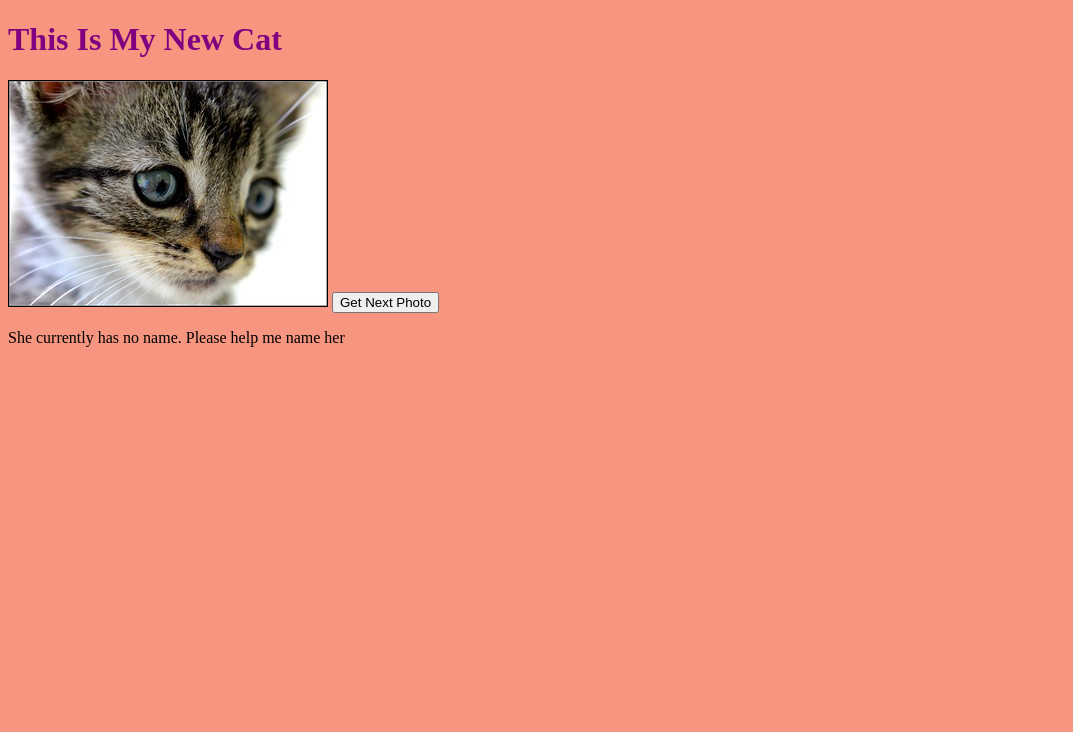
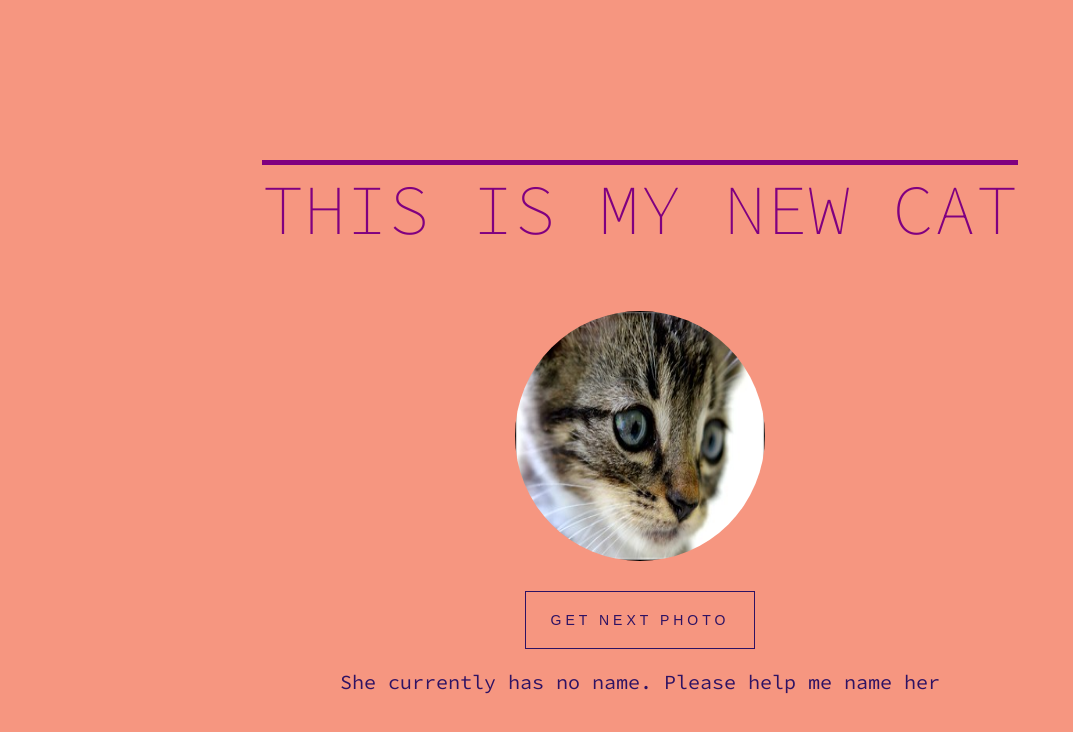
Before and after one commit to yarro-s/cat-one, a plain HTML site: page index.html in a window 1280 px wide. Shown: the whole page, without its empty margins (0-1073 px from the left). Drawn offline with Linux system fonts and the light colour scheme.

Commit message:
full styling

```diff
--- a/app.css
+++ b/app.css
@@ -2,8 +2,53 @@
 
 h1 {
     color: purple;
+    font-weight: 200;
+    font-size: 70px;
+    text-transform: uppercase;
+    border-top : 5px solid;
 }
 
 body {
     background-color: #F69680;
+    color: #2E1263;
+    font-family: "Source Code Pro";
 }
+
+img {
+    height: 250px;
+    width: 250px;
+    border-radius: 50%;
+}
+
+#container {
+    display: flex;
+    flex-direction: column;
+    align-items: center;
+    justify-content: center;
+    height: 100vh;
+}
+
+button {
+    margin: 30px auto 0;
+    padding: 20px 25px;
+    color: #2E1263;
+    background-color: #F69680;
+    font-size: 14px;
+    text-align: center;
+    border: 1px solid #2E1263;
+    text-transform: uppercase;
+    text-decoration: none;
+    letter-spacing: 4px;
+    outline: none;
+}
+
+button:hover {
+    transition: .3s;
+    background-color: purple;
+    color: #F69680;
+    text-decoration: underline;
+}
+
+p {
+    font-size: 20px;
+}
--- a/index.html
+++ b/index.html
@@ -1,5 +1,6 @@
 <!DOCTYPE html>
 <html>
+    <section id="container">
         <head>
             <title>My cat</title>
             <link rel="stylesheet" type="text/css" href="app.css">
@@ -10,4 +11,5 @@
             <button>Get Next Photo</button>
             <p>She currently has no name. Please help me name her</p>
         </body>
+    </section>
 </html>
```
Lines whose indentation alone changed are shown as unchanged.
